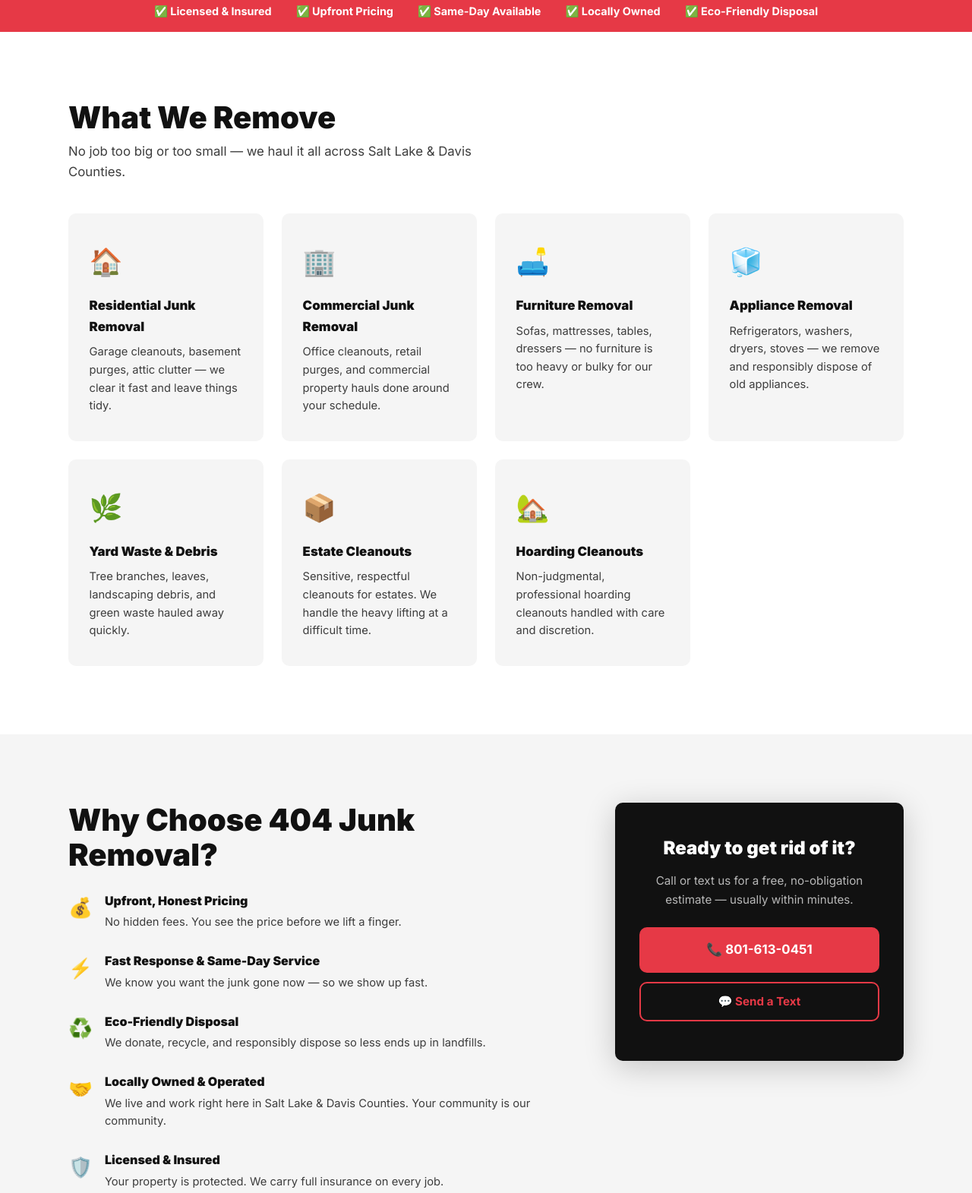
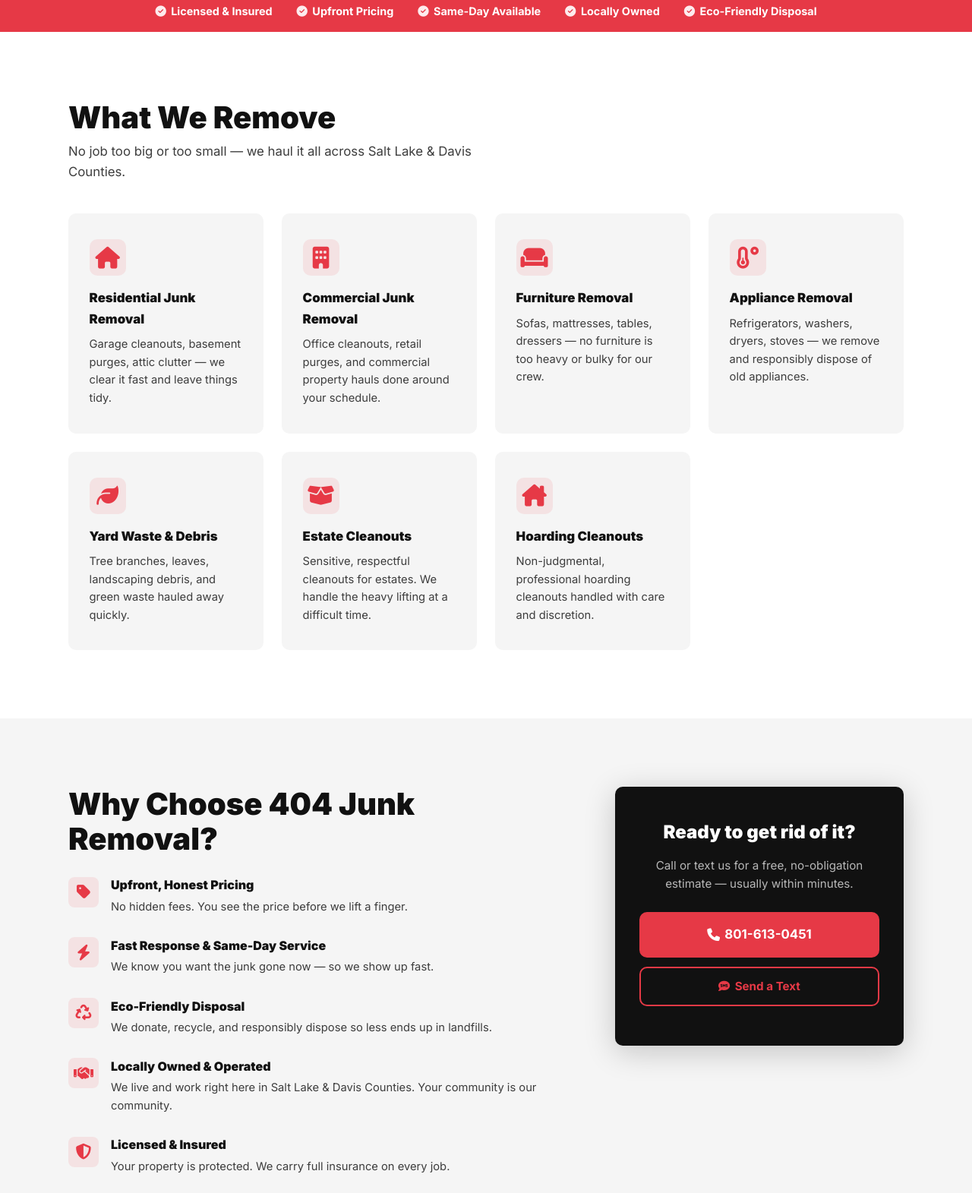
Before and after one commit to TitanTechSol/404junkremoval, a plain HTML site: page index.html in a window 1280 px wide. Shown: the part 811-2382 px from the top of the page at 76% size. Drawn offline with Linux system fonts and the light colour scheme; a small style sheet from the web is missing.

Commit message:
Replace emojis with Font Awesome icons

```diff
--- a/index.html
+++ b/index.html
@@ -7,6 +7,7 @@
   <title>404 Junk Removal | Salt Lake & Davis County, UT</title>
   <link rel="stylesheet" href="styles.css" />
   <link rel="icon" type="image/png" href="Images/image.png" />
+  <link rel="stylesheet" href="https://cdnjs.cloudflare.com/ajax/libs/font-awesome/6.5.2/css/all.min.css" integrity="sha512-SnH5WK+bZxgPHs44uWIX+LLJAJ9/2PkPKZ5QiAj6Ta86w+fsb2TkcmfRyVX3pBnMFcV7oQPJkl9QevSCWr3W==" crossorigin="anonymous" referrerpolicy="no-referrer" />
   <link rel="preconnect" href="https://fonts.googleapis.com" />
   <link rel="preconnect" href="https://fonts.gstatic.com" crossorigin />
   <link href="https://fonts.googleapis.com/css2?family=Inter:wght@400;600;700;900&display=swap" rel="stylesheet" />
@@ -42,7 +43,7 @@
       <p class="hero-sub">Fast, affordable, and eco-friendly junk removal for homes &amp; businesses. We haul it all — so you don't have to.</p>
       <div class="hero-btns">
         <a href="#contact" class="btn btn-primary">Get a Free Estimate</a>
-        <a href="tel:8016130451" class="btn btn-outline">&#128222; 801-613-0451</a>
+        <a href="tel:8016130451" class="btn btn-outline"><i class="fa-solid fa-phone"></i> 801-613-0451</a>
       </div>
     </div>
     <div class="hero-badge">
@@ -55,11 +56,11 @@
   <!-- ===== TRUST BAR ===== -->
   <section class="trust-bar">
     <div class="container trust-inner">
-      <div class="trust-item">&#9989; Licensed &amp; Insured</div>
-      <div class="trust-item">&#9989; Upfront Pricing</div>
-      <div class="trust-item">&#9989; Same-Day Available</div>
-      <div class="trust-item">&#9989; Locally Owned</div>
-      <div class="trust-item">&#9989; Eco-Friendly Disposal</div>
+      <div class="trust-item"><i class="fa-solid fa-circle-check"></i> Licensed &amp; Insured</div>
+      <div class="trust-item"><i class="fa-solid fa-circle-check"></i> Upfront Pricing</div>
+      <div class="trust-item"><i class="fa-solid fa-circle-check"></i> Same-Day Available</div>
+      <div class="trust-item"><i class="fa-solid fa-circle-check"></i> Locally Owned</div>
+      <div class="trust-item"><i class="fa-solid fa-circle-check"></i> Eco-Friendly Disposal</div>
     </div>
   </section>
 
@@ -71,43 +72,43 @@
       <div class="services-grid">
 
         <div class="service-card">
-          <div class="service-icon">🏠</div>
+          <div class="service-icon"><i class="fa-solid fa-house"></i></div>
           <h3>Residential Junk Removal</h3>
           <p>Garage cleanouts, basement purges, attic clutter — we clear it fast and leave things tidy.</p>
         </div>
 
         <div class="service-card">
-          <div class="service-icon">🏢</div>
+          <div class="service-icon"><i class="fa-solid fa-building"></i></div>
           <h3>Commercial Junk Removal</h3>
           <p>Office cleanouts, retail purges, and commercial property hauls done around your schedule.</p>
         </div>
 
         <div class="service-card">
-          <div class="service-icon">🛋️</div>
+          <div class="service-icon"><i class="fa-solid fa-couch"></i></div>
           <h3>Furniture Removal</h3>
           <p>Sofas, mattresses, tables, dressers — no furniture is too heavy or bulky for our crew.</p>
         </div>
 
         <div class="service-card">
-          <div class="service-icon">🧊</div>
+          <div class="service-icon"><i class="fa-solid fa-temperature-low"></i></div>
           <h3>Appliance Removal</h3>
           <p>Refrigerators, washers, dryers, stoves — we remove and responsibly dispose of old appliances.</p>
         </div>
 
         <div class="service-card">
-          <div class="service-icon">🌿</div>
+          <div class="service-icon"><i class="fa-solid fa-leaf"></i></div>
           <h3>Yard Waste &amp; Debris</h3>
           <p>Tree branches, leaves, landscaping debris, and green waste hauled away quickly.</p>
         </div>
 
         <div class="service-card">
-          <div class="service-icon">📦</div>
+          <div class="service-icon"><i class="fa-solid fa-box-open"></i></div>
           <h3>Estate Cleanouts</h3>
           <p>Sensitive, respectful cleanouts for estates. We handle the heavy lifting at a difficult time.</p>
         </div>
 
         <div class="service-card">
-          <div class="service-icon">🏡</div>
+          <div class="service-icon"><i class="fa-solid fa-house-chimney"></i></div>
           <h3>Hoarding Cleanouts</h3>
           <p>Non-judgmental, professional hoarding cleanouts handled with care and discretion.</p>
         </div>
@@ -123,35 +124,35 @@
         <h2 class="section-title">Why Choose 404 Junk Removal?</h2>
         <ul class="why-list">
           <li>
-            <span class="why-icon">💰</span>
+            <span class="why-icon"><i class="fa-solid fa-tag"></i></span>
             <div>
               <strong>Upfront, Honest Pricing</strong>
               <p>No hidden fees. You see the price before we lift a finger.</p>
             </div>
           </li>
           <li>
-            <span class="why-icon">⚡</span>
+            <span class="why-icon"><i class="fa-solid fa-bolt"></i></span>
             <div>
               <strong>Fast Response &amp; Same-Day Service</strong>
               <p>We know you want the junk gone now — so we show up fast.</p>
             </div>
           </li>
           <li>
-            <span class="why-icon">♻️</span>
+            <span class="why-icon"><i class="fa-solid fa-recycle"></i></span>
             <div>
               <strong>Eco-Friendly Disposal</strong>
               <p>We donate, recycle, and responsibly dispose so less ends up in landfills.</p>
             </div>
           </li>
           <li>
-            <span class="why-icon">🤝</span>
+            <span class="why-icon"><i class="fa-solid fa-handshake"></i></span>
             <div>
               <strong>Locally Owned &amp; Operated</strong>
               <p>We live and work right here in Salt Lake &amp; Davis Counties. Your community is our community.</p>
             </div>
           </li>
           <li>
-            <span class="why-icon">🛡️</span>
+            <span class="why-icon"><i class="fa-solid fa-shield-halved"></i></span>
             <div>
               <strong>Licensed &amp; Insured</strong>
               <p>Your property is protected. We carry full insurance on every job.</p>
@@ -162,8 +163,8 @@
       <div class="why-cta-card">
         <h3>Ready to get rid of it?</h3>
         <p>Call or text us for a free, no-obligation estimate — usually within minutes.</p>
-        <a href="tel:8016130451" class="btn btn-primary btn-lg">&#128222; 801-613-0451</a>
-        <a href="sms:8016130451" class="btn btn-ghost">&#128172; Send a Text</a>
+        <a href="tel:8016130451" class="btn btn-primary btn-lg"><i class="fa-solid fa-phone"></i> 801-613-0451</a>
+        <a href="sms:8016130451" class="btn btn-ghost"><i class="fa-solid fa-comment-sms"></i> Send a Text</a>
       </div>
     </div>
   </section>
@@ -229,12 +230,12 @@
       <h2 class="section-title">Ready to Get Rid of It?</h2>
       <p class="section-sub">Call or text us for a free estimate — no commitment, no pressure. We'll give you an honest price fast.</p>
       <div class="cta-actions">
-        <a href="tel:8016130451" class="btn btn-primary btn-lg">&#128222; Call 801-613-0451</a>
-        <a href="sms:8016130451" class="btn btn-ghost btn-lg">&#128172; Text Us</a>
+        <a href="tel:8016130451" class="btn btn-primary btn-lg"><i class="fa-solid fa-phone"></i> Call 801-613-0451</a>
+        <a href="sms:8016130451" class="btn btn-ghost btn-lg"><i class="fa-solid fa-comment-sms"></i> Text Us</a>
       </div>
       <ul class="contact-details">
-        <li>📍 Serving Salt Lake &amp; Davis Counties, Utah</li>
-        <li>🕗 Mon–Sat: 7am – 7pm</li>
+        <li><i class="fa-solid fa-location-dot"></i> Serving Salt Lake &amp; Davis Counties, Utah</li>
+        <li><i class="fa-solid fa-clock"></i> Mon–Sat: 7am – 7pm</li>
       </ul>
     </div>
   </section>
--- a/styles.css
+++ b/styles.css
@@ -336,7 +336,12 @@
   font-weight: 700;
   font-size: .9rem;
   white-space: nowrap;
+  display: flex;
+  align-items: center;
+  gap: .4rem;
 }
+
+.trust-item i { color: rgba(255,255,255,.9); }
 
 /* ===== SERVICES ===== */
 .services {
@@ -384,8 +389,16 @@
 }
 
 .service-icon {
-  font-size: 2.2rem;
+  font-size: 1.8rem;
+  color: var(--red);
   margin-bottom: 1rem;
+  width: 48px;
+  height: 48px;
+  display: flex;
+  align-items: center;
+  justify-content: center;
+  background: rgba(230,57,70,.1);
+  border-radius: 10px;
 }
 
 .service-card h3 {
@@ -428,9 +441,17 @@
 }
 
 .why-icon {
-  font-size: 1.6rem;
+  font-size: 1.3rem;
+  color: var(--red);
   flex-shrink: 0;
-  margin-top: .1rem;
+  margin-top: .15rem;
+  width: 40px;
+  height: 40px;
+  display: flex;
+  align-items: center;
+  justify-content: center;
+  background: rgba(230,57,70,.1);
+  border-radius: 8px;
 }
 
 .why-list strong {
@@ -610,8 +631,10 @@
   font-weight: 600;
   display: flex;
   align-items: center;
-  gap: .4rem;
+  gap: .5rem;
 }
+
+.contact-details i { color: var(--red); }
 
 /* ===== FOOTER ===== */
 .footer {
```
